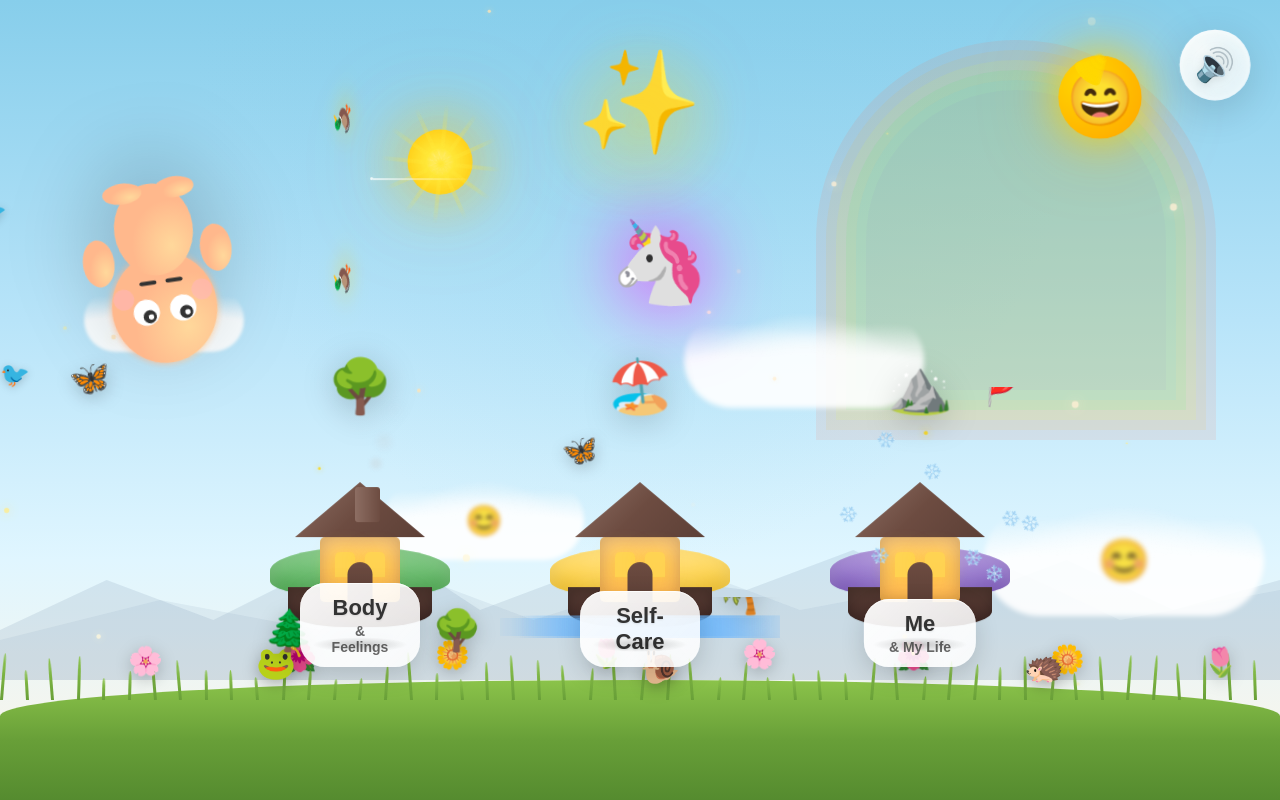
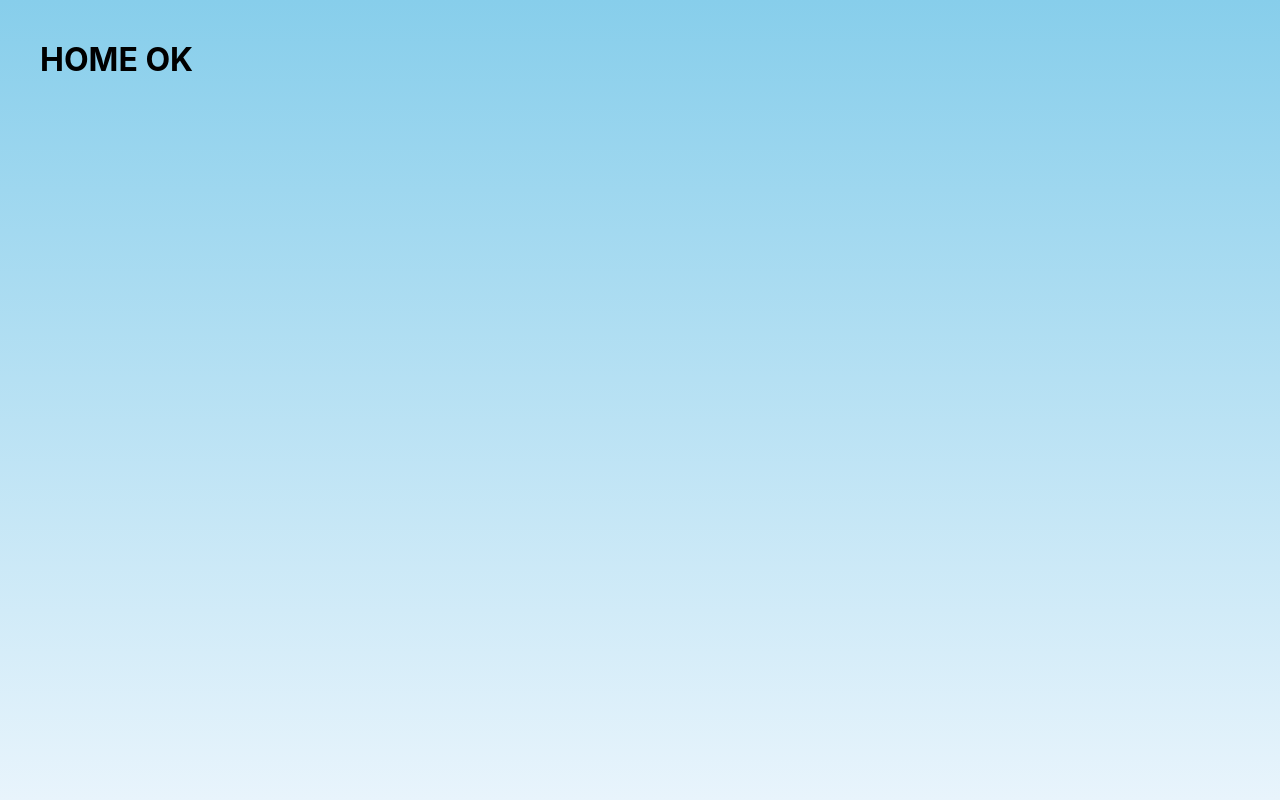
Before and after one commit to MYMAN515/beta11024, a Next.js app: page / in a window 1280 px wide. Built offline with nearby package versions, Linux system fonts and the light colour scheme.

Commit message:
Update page.tsx

```diff
--- a/app/page.tsx
+++ b/app/page.tsx
@@ -1,5 +1,7 @@
-import HomeScreen from './components/HomeScreen'
-
 export default function Home() {
-  return <HomeScreen />
+  return (
+    <main style={{ padding: 40 }}>
+      <h1>HOME OK</h1>
+    </main>
+  )
 }
```
